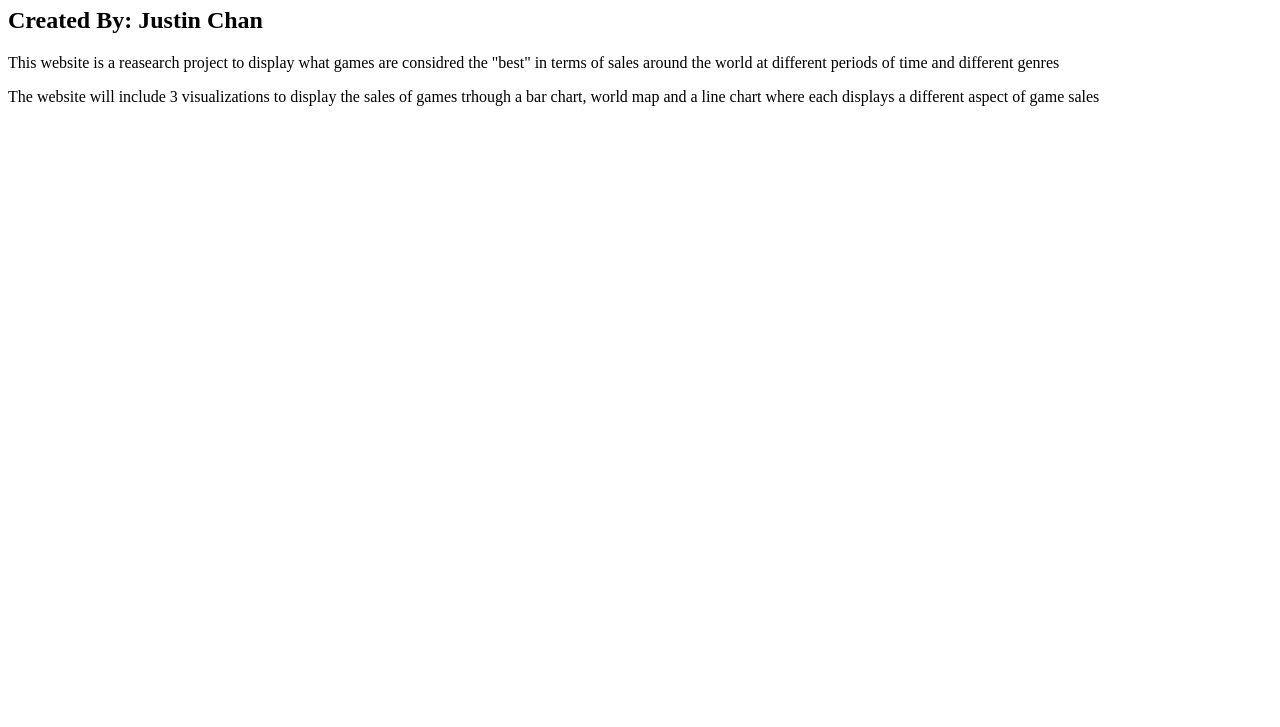
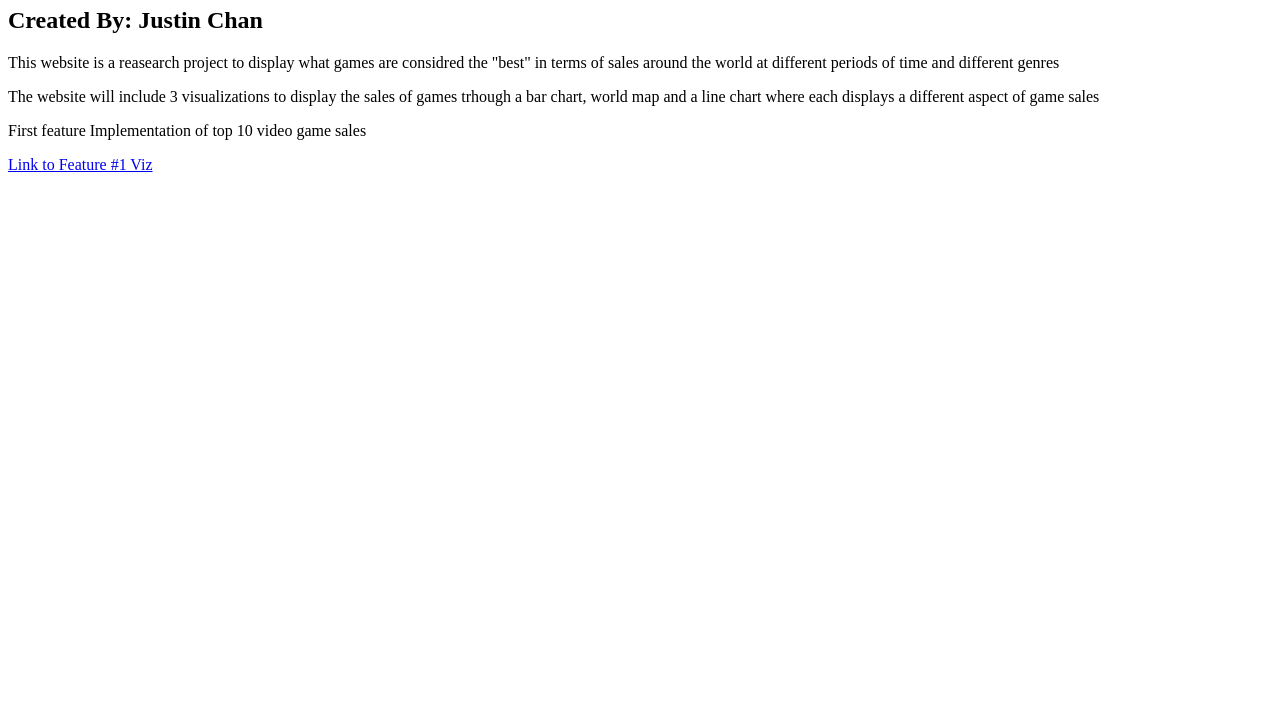
Before and after one commit to jtchan2/GameTop.github.io, a plain HTML site: page index.html in a window 1280 px wide. Shown: the part 73-800 px from the top of the page. Drawn offline with Linux system fonts and the light colour scheme.

Commit message:
Update index.html

```diff
--- a/index.html
+++ b/index.html
@@ -6,5 +6,7 @@
   <p>This website is a reasearch project to display what games are considred the "best" in terms of sales around the world at different periods of time and different genres</p>
   <p>The website will include 3 visualizations to display the sales of games trhough a bar chart, world map and a line chart
     where each displays a different aspect of game sales</p>
+  <p> First feature Implementation of top 10 video game sales</p>
+  <a href="vgLine.html"> Link to Feature #1 Viz</a>
   </body>
 </html>
```
